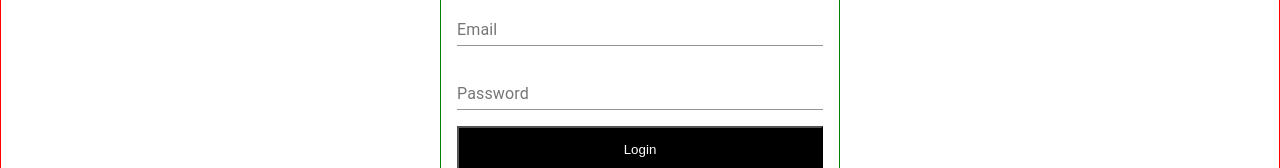
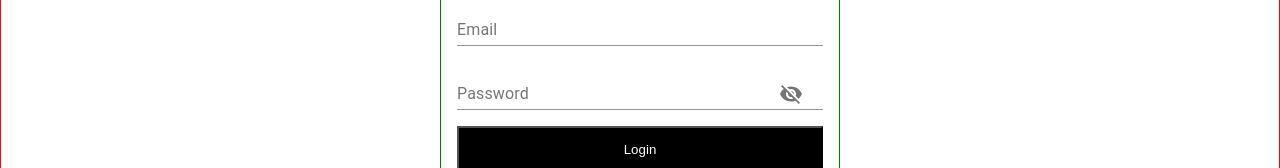
Before and after one commit to Victorgonbu/unknown-detection-client, a React (Create React App) app: page /login in a window 1280 px wide. Shown: the part 391-559 px from the top of the page. Built offline with nearby package versions, Linux system fonts and the light colour scheme.

Commit message:
Add visibility adornment to Login password

```diff
--- a/package.json
+++ b/package.json
@@ -8,6 +8,7 @@
     "@fortawesome/free-solid-svg-icons": "^5.15.4",
     "@fortawesome/react-fontawesome": "^0.1.15",
     "@material-ui/core": "^4.12.3",
+    "@material-ui/icons": "^4.11.2",
     "@testing-library/jest-dom": "^5.11.4",
     "@testing-library/react": "^11.1.0",
     "@testing-library/user-event": "^12.1.10",
--- a/src/components/containers/Login.js
+++ b/src/components/containers/Login.js
@@ -1,5 +1,7 @@
 import { title, field, container, formContainer } from '../../style/Forms.module.css';
-import { TextField, FormControl, Input, InputLabel } from '@material-ui/core';
+import { TextField, FormControl, Input, InputLabel,
+        InputAdornment, IconButton } from '@material-ui/core';
+import { Visibility, VisibilityOff } from '@material-ui/icons'
 import { withStyles } from '@material-ui/core/styles';
 import { useState, useEffect } from 'react';
 import SubmitButton from '../presentationals/SubmitButton';
@@ -52,6 +54,16 @@ function Login(props) {
             id="password"
             type={showPassword ?  'text':'password'}
             onChange={handleChange}
+            endAdornment={
+              <InputAdornment>
+                <IconButton
+                  aria-label="toggle password visibility"
+                  onClick={() => setShowPassword((state) => !state)}
+                >
+                  {showPassword ? <Visibility />:<VisibilityOff />}
+                </IconButton>
+              </InputAdornment>
+            }
           />
         </FormControl>
 
```
Also changed, not shown: 1 other file (tests, documents, lock files or other folders).
